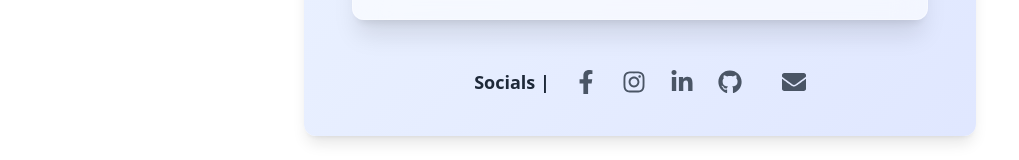
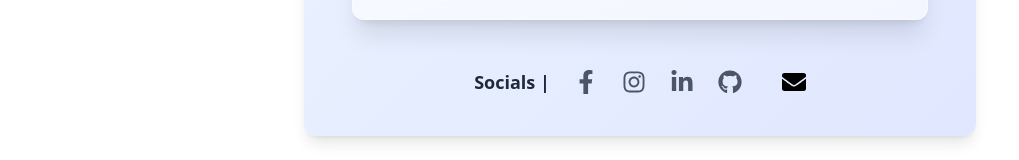
Before and after one commit to Bibek-Poudel8/Portfolio-website, a React (Vite) app: page / in a window 1280 px wide. Shown: the part 4526-4686 px from the top of the page, without its empty margins (0-1019 px from the left). Built offline with nearby package versions, Linux system fonts and the light colour scheme.

Commit message:
to check

```diff
--- a/src/components/Contact.jsx
+++ b/src/components/Contact.jsx
@@ -100,7 +100,7 @@ const Contact = () => {
         {/* email */}
         <a
           href="mailto:bibekpoudel34@gmail.com"
-          className="hover:text-red-600 transition ml-4"
+          className="text-black hover:text-red-600 focus:text-red-600 active:text-red-600 transition-colors duration-300 ml-4"
         >
           <FaEnvelope size={24} />
         </a>
```
